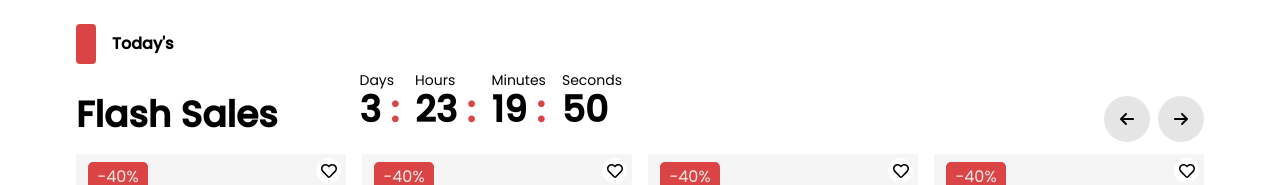
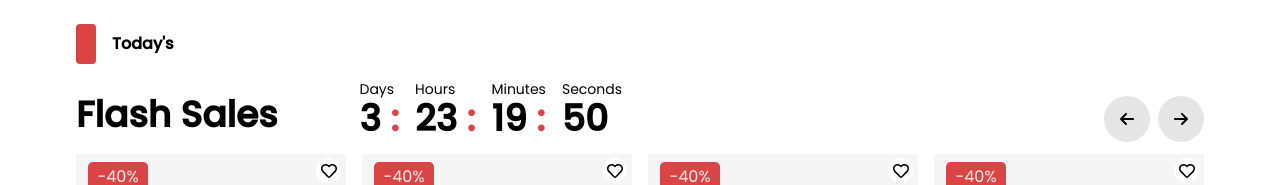
Before and after one commit to aryal31/Ecommerce-, a React (Vite) app: page / in a window 1280 px wide. Shown: the part 717-902 px from the top of the page. Built offline with nearby package versions, Linux system fonts and the light colour scheme.

Commit message:
minor changes

```diff
--- a/src/Pages/Homepage.jsx
+++ b/src/Pages/Homepage.jsx
@@ -7,7 +7,6 @@ import Banner from "../components/Layout/Banner";
 import Ourproducts from "../components/features/home/Ourproducts";
 import Featured from "../components/features/home/Featured";
 import Servicefeatures from "../components/features/home/Servicefeatures";
-import CountdownTimer from "../components/Timer";
 
 const Homepage = () => {
   return (
--- a/src/Pages/Wishlistpage.jsx
+++ b/src/Pages/Wishlistpage.jsx
@@ -9,7 +9,7 @@ const Wishlistpage = () => {
       <div className="mt-[80px]">
         <div className="flex flex-col justify-center">
           <div className="flex justify-between">
-            <p>Whislist(4)</p>
+            <p>Whislist(5)</p>
             <Buttonwithoutline text="Move all to cart" className="p-3" />
           </div>
           <div className="flex gap-3 flex-wrap justify-center items-center pt-2 mt-4">
--- a/src/components/Layout/Banner.jsx
+++ b/src/components/Layout/Banner.jsx
@@ -1,4 +1,3 @@
-import React from "react";
 import Wrapper from "../common/Wrapper";
 import jbl from "../../assets/images/jbl.png";
 
--- a/src/components/Layout/Smallnavbar.jsx
+++ b/src/components/Layout/Smallnavbar.jsx
@@ -1,4 +1,4 @@
-import React, { useEffect, useState, useRef } from "react";
+import { useEffect, useState, useRef } from "react";
 import { CiSearch } from "react-icons/ci";
 import { CiHeart, CiShoppingCart } from "react-icons/ci";
 import { Link } from "react-router-dom";
--- a/src/components/features/home/Flashsale.jsx
+++ b/src/components/features/home/Flashsale.jsx
@@ -11,7 +11,7 @@ const Flashsale = ({ className }) => {
       <Wrapper>
         <div className={`flex justify-between ${className}`}>
           <Heading date="Today's" title="flash sales" />
-          <CountdownTimer days={3} hours={23} minutes={19} seconds={56} className={'mt-[46px] mr-[400px]'} />
+          <CountdownTimer days={3} hours={23} minutes={19} seconds={56} className={'mt-[55px] mr-[400px]'} />
           <Arrow />
         </div>
         <div className="flex flex-col justify-center items-center">
```
